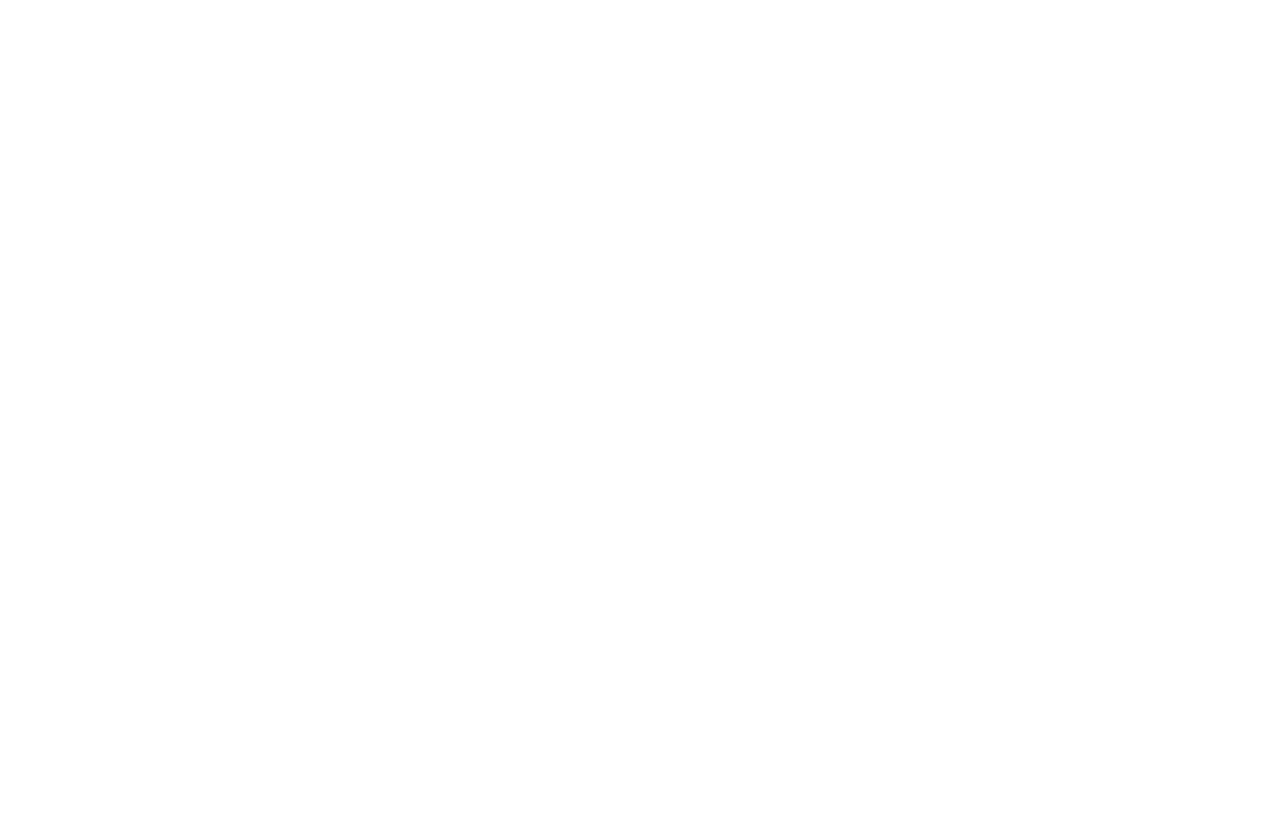
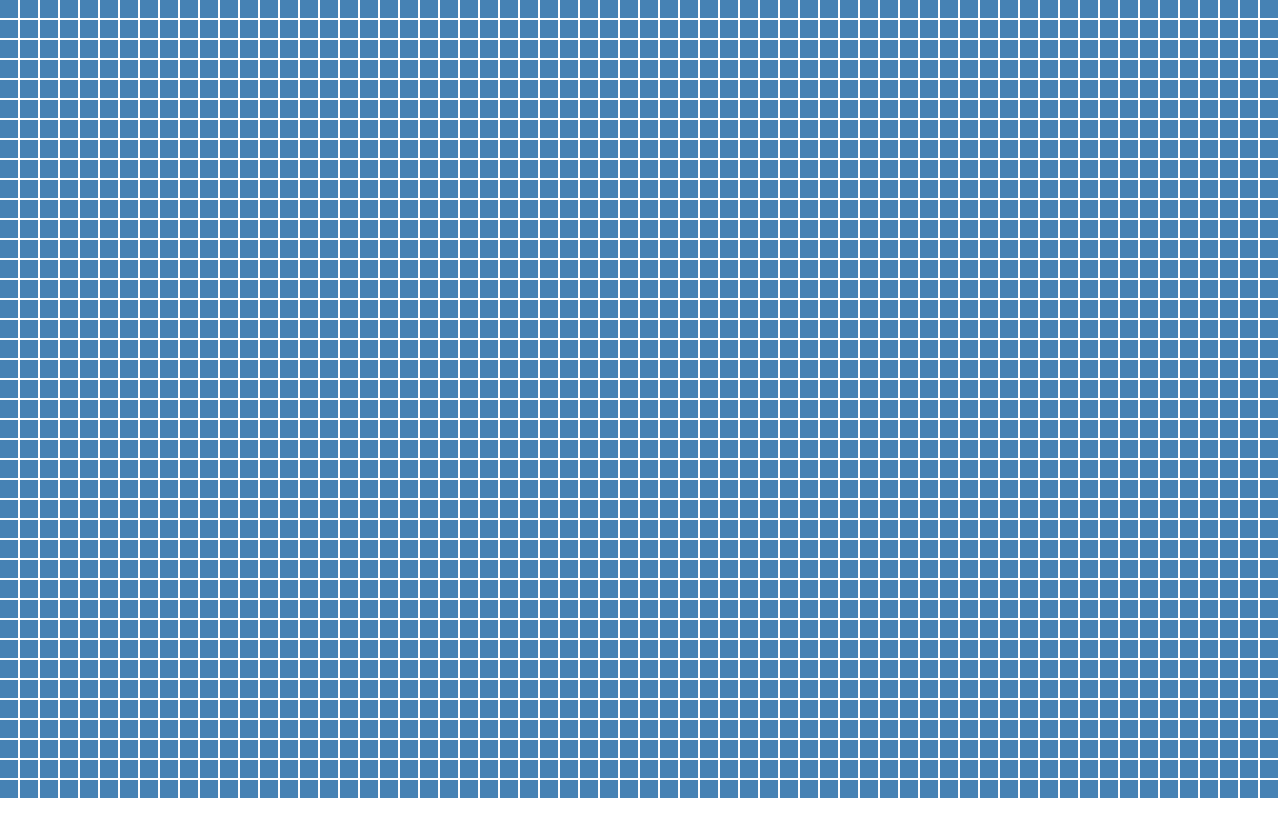
Before and after one commit to stites/d3.a-star, a website: page index.html in a window 1280 px wide. Drawn offline with nearby package versions, Linux system fonts and the light colour scheme.

Commit message:
bathroom tiles coming up

```diff
--- a/astar.js
+++ b/astar.js
@@ -3,7 +3,7 @@
 var w = window.innerWidth,
     h = window.innerHeight,
     unitLen = 20,
-    border = 1,
+    border = 2,
     side = unitLen - border,
     n = ~~(w / side),
     m = ~~(h / side);
@@ -43,6 +43,6 @@ var unit = map.selectAll('span')
                   y: function(d){return d.y * unitLen},
                   width:  side,
                   height: side,
-                  fill: c.empty,
+                  fill: c.wall,
                   class: 'unit',
                 });
--- a/index.html
+++ b/index.html
@@ -2,7 +2,7 @@
 <html lang="en">
 <head>
   <meta charset="UTF-8">
-  <link src="style.css"></link>
+  <link rel="stylesheet" href="style.css"></link>
   <title>A-star</title>
 </head>
 <body>
```
